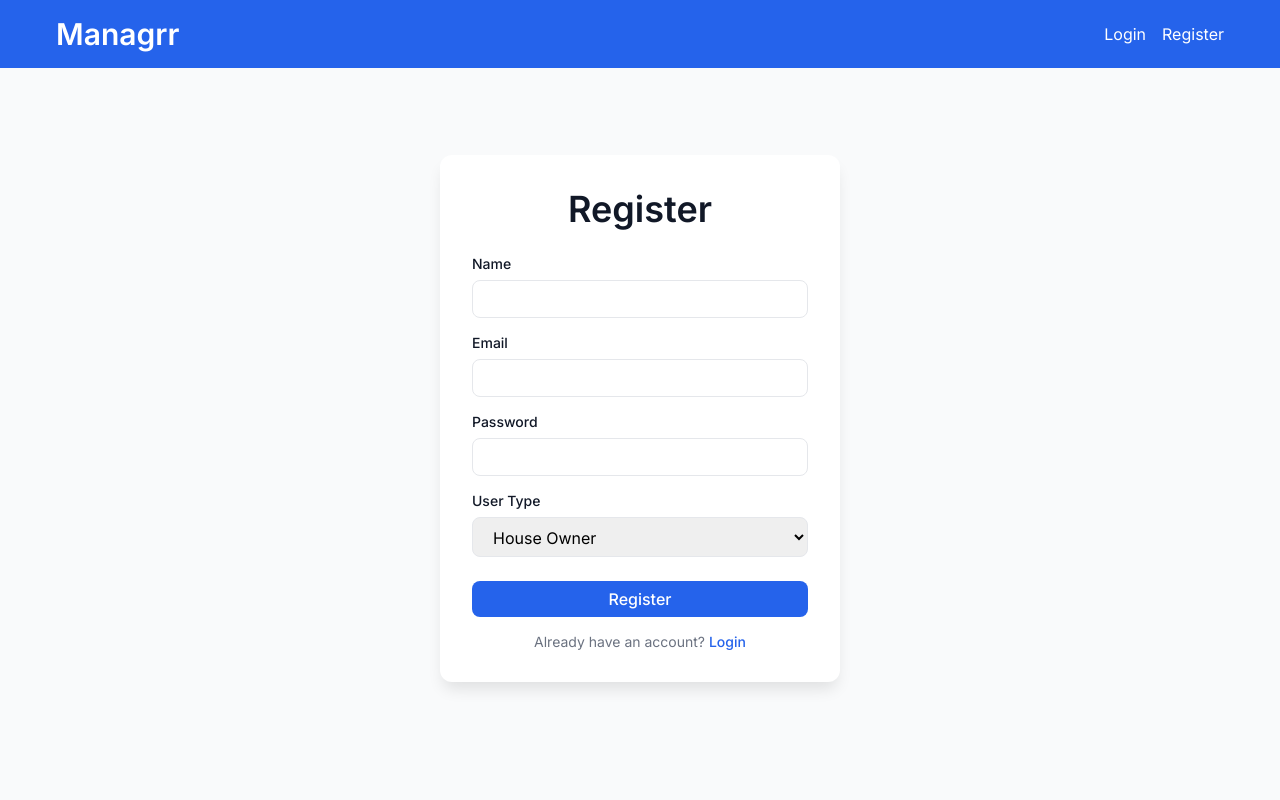
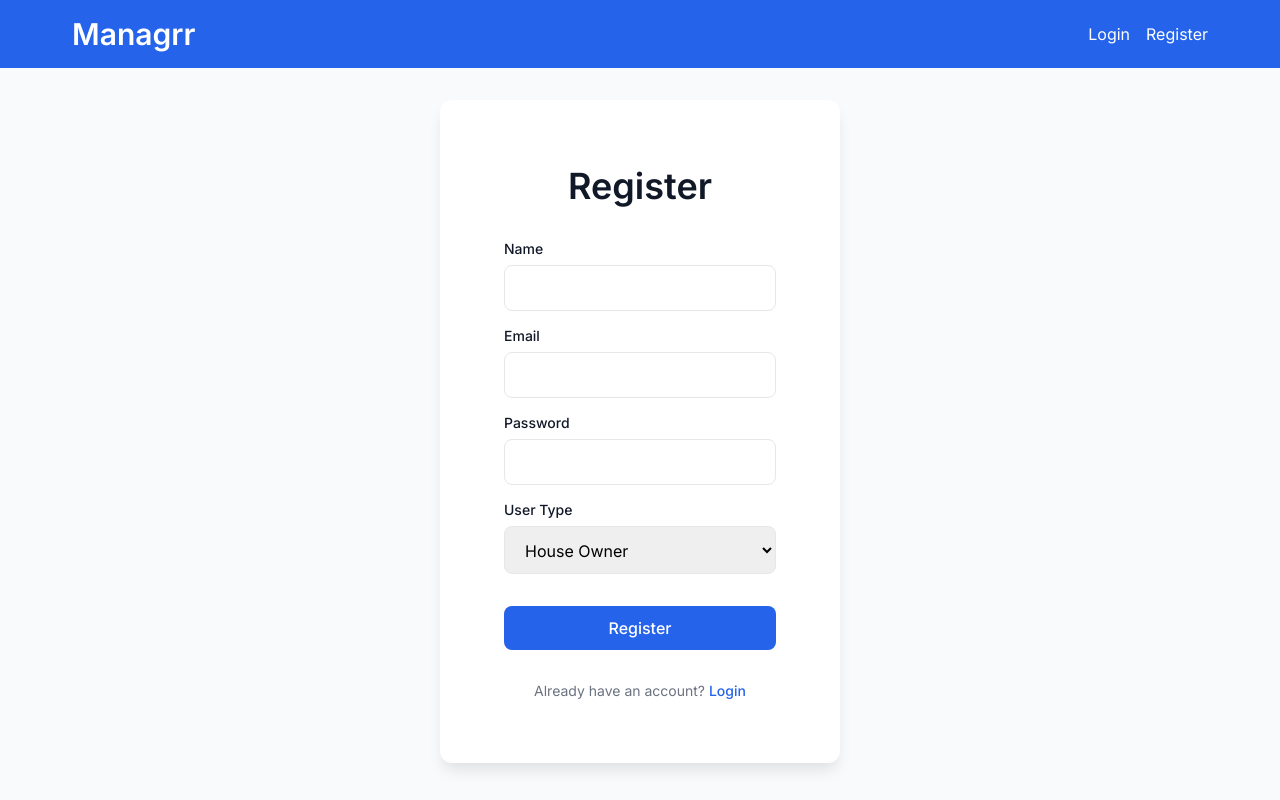
Before and after one commit to juazsh/managrr, a React (Create React App) app in the folder web/: page /register in a window 1280 px wide. Built offline with nearby package versions, Linux system fonts and the light colour scheme; no server answers.

Commit message:
updates: updated UI spacing

```diff
--- a/web/src/components/Navbar.js
+++ b/web/src/components/Navbar.js
@@ -37,13 +37,13 @@ const Navbar = () => {
 const styles = {
   navbar: {
     backgroundColor: theme.colors.primary,
-    padding: `${theme.spacing.md} 0`,
+    padding: `${theme.spacing.element} 0`,
     boxShadow: theme.shadows.md,
   },
   container: {
     maxWidth: '1200px',
     margin: '0 auto',
-    padding: `0 ${theme.spacing.md}`,
+    padding: `0 ${theme.spacing.component}`,
     display: 'flex',
     justifyContent: 'space-between',
     alignItems: 'center',
@@ -57,7 +57,7 @@ const styles = {
   menu: {
     display: 'flex',
     alignItems: 'center',
-    gap: theme.spacing.md,
+    gap: theme.spacing.element,
   },
   link: {
     color: theme.colors.white,
@@ -72,7 +72,7 @@ const styles = {
     backgroundColor: theme.colors.white,
     color: theme.colors.primary,
     border: 'none',
-    padding: `${theme.spacing.sm} ${theme.spacing.md}`,
+    padding: `0.5rem ${theme.spacing.element}`,
     borderRadius: theme.borderRadius.md,
     cursor: 'pointer',
     fontSize: theme.typography.body.fontSize,
--- a/web/src/pages/Home.js
+++ b/web/src/pages/Home.js
@@ -30,12 +30,12 @@ const styles = {
     alignItems: 'center',
     justifyContent: 'center',
     backgroundColor: theme.colors.background,
-    padding: theme.spacing.xl,
+    padding: theme.spacing.section,
     fontFamily: theme.typography.fontFamily,
   },
   card: {
     backgroundColor: theme.colors.white,
-    padding: theme.spacing.xxl,
+    padding: theme.spacing.section,
     borderRadius: theme.borderRadius.xl,
     boxShadow: theme.shadows.lg,
     maxWidth: '600px',
@@ -45,19 +45,19 @@ const styles = {
     color: theme.colors.text,
     fontSize: theme.typography.h1.fontSize,
     fontWeight: theme.typography.h1.fontWeight,
-    marginBottom: theme.spacing.lg,
+    marginBottom: theme.spacing.component,
   },
   userInfo: {
     backgroundColor: theme.colors.background,
-    padding: theme.spacing.md,
+    padding: theme.spacing.component,
     borderRadius: theme.borderRadius.md,
-    marginBottom: theme.spacing.lg,
+    marginBottom: theme.spacing.component,
   },
   greeting: {
     color: theme.colors.primary,
     fontSize: theme.typography.h3.fontSize,
     fontWeight: theme.typography.h3.fontWeight,
-    marginBottom: theme.spacing.sm,
+    marginBottom: theme.spacing.element,
   },
   userType: {
     color: theme.colors.textLight,
--- a/web/src/pages/Login.js
+++ b/web/src/pages/Login.js
@@ -73,10 +73,11 @@ const styles = {
     justifyContent: 'center',
     backgroundColor: theme.colors.background,
     fontFamily: theme.typography.fontFamily,
+    padding: theme.spacing.component,
   },
   card: {
     backgroundColor: theme.colors.white,
-    padding: theme.spacing.xl,
+    padding: theme.spacing.section,
     borderRadius: theme.borderRadius.lg,
     boxShadow: theme.shadows.lg,
     width: '100%',
@@ -86,26 +87,26 @@ const styles = {
     color: theme.colors.text,
     fontSize: theme.typography.h2.fontSize,
     fontWeight: theme.typography.h2.fontWeight,
-    marginBottom: theme.spacing.lg,
+    marginBottom: theme.spacing.component,
     textAlign: 'center',
   },
   form: {
     display: 'flex',
     flexDirection: 'column',
-    gap: theme.spacing.md,
+    gap: theme.spacing.element,
   },
   formGroup: {
     display: 'flex',
     flexDirection: 'column',
   },
   label: {
-    marginBottom: theme.spacing.sm,
+    marginBottom: '0.5rem',
     color: theme.colors.text,
     fontWeight: '500',
     fontSize: theme.typography.small.fontSize,
   },
   input: {
-    padding: `${theme.spacing.sm} ${theme.spacing.md}`,
+    padding: `0.75rem ${theme.spacing.element}`,
     border: `1px solid ${theme.colors.border}`,
     borderRadius: theme.borderRadius.md,
     fontSize: theme.typography.body.fontSize,
@@ -114,25 +115,25 @@ const styles = {
   button: {
     backgroundColor: theme.colors.primary,
     color: theme.colors.white,
-    padding: `${theme.spacing.sm} ${theme.spacing.md}`,
+    padding: `0.75rem ${theme.spacing.element}`,
     border: 'none',
     borderRadius: theme.borderRadius.md,
     fontSize: theme.typography.body.fontSize,
     fontWeight: '500',
     cursor: 'pointer',
-    marginTop: theme.spacing.sm,
+    marginTop: theme.spacing.element,
   },
   error: {
     backgroundColor: theme.colors.errorLight,
     color: theme.colors.error,
-    padding: `${theme.spacing.sm} ${theme.spacing.md}`,
+    padding: `0.75rem ${theme.spacing.element}`,
     borderRadius: theme.borderRadius.md,
-    marginBottom: theme.spacing.md,
+    marginBottom: theme.spacing.element,
     fontSize: theme.typography.small.fontSize,
   },
   linkText: {
     textAlign: 'center',
-    marginTop: theme.spacing.md,
+    marginTop: theme.spacing.component,
     color: theme.colors.textLight,
     fontSize: theme.typography.small.fontSize,
   },
--- a/web/src/pages/Register.js
+++ b/web/src/pages/Register.js
@@ -114,10 +114,11 @@ const styles = {
     justifyContent: 'center',
     backgroundColor: theme.colors.background,
     fontFamily: theme.typography.fontFamily,
+    padding: theme.spacing.component,
   },
   card: {
     backgroundColor: theme.colors.white,
-    padding: theme.spacing.xl,
+    padding: theme.spacing.section,
     borderRadius: theme.borderRadius.lg,
     boxShadow: theme.shadows.lg,
     width: '100%',
@@ -127,26 +128,26 @@ const styles = {
     color: theme.colors.text,
     fontSize: theme.typography.h2.fontSize,
     fontWeight: theme.typography.h2.fontWeight,
-    marginBottom: theme.spacing.lg,
+    marginBottom: theme.spacing.component,
     textAlign: 'center',
   },
   form: {
     display: 'flex',
     flexDirection: 'column',
-    gap: theme.spacing.md,
+    gap: theme.spacing.element,
   },
   formGroup: {
     display: 'flex',
     flexDirection: 'column',
   },
   label: {
-    marginBottom: theme.spacing.sm,
+    marginBottom: '0.5rem',
     color: theme.colors.text,
     fontWeight: '500',
     fontSize: theme.typography.small.fontSize,
   },
   input: {
-    padding: `${theme.spacing.sm} ${theme.spacing.md}`,
+    padding: `0.75rem ${theme.spacing.element}`,
     border: `1px solid ${theme.colors.border}`,
     borderRadius: theme.borderRadius.md,
     fontSize: theme.typography.body.fontSize,
@@ -155,20 +156,20 @@ const styles = {
   button: {
     backgroundColor: theme.colors.primary,
     color: theme.colors.white,
-    padding: `${theme.spacing.sm} ${theme.spacing.md}`,
+    padding: `0.75rem ${theme.spacing.element}`,
     border: 'none',
     borderRadius: theme.borderRadius.md,
     fontSize: theme.typography.body.fontSize,
     fontWeight: '500',
     cursor: 'pointer',
-    marginTop: theme.spacing.sm,
+    marginTop: theme.spacing.element,
   },
   error: {
     backgroundColor: theme.colors.errorLight,
     color: theme.colors.error,
-    padding: `${theme.spacing.sm} ${theme.spacing.md}`,
+    padding: `0.75rem ${theme.spacing.element}`,
     borderRadius: theme.borderRadius.md,
-    marginBottom: theme.spacing.md,
+    marginBottom: theme.spacing.element,
     fontSize: theme.typography.small.fontSize,
   },
   successMessage: {
@@ -178,7 +179,7 @@ const styles = {
   },
   linkText: {
     textAlign: 'center',
-    marginTop: theme.spacing.md,
+    marginTop: theme.spacing.component,
     color: theme.colors.textLight,
     fontSize: theme.typography.small.fontSize,
   },
--- a/web/src/pages/VerifyEmail.js
+++ b/web/src/pages/VerifyEmail.js
@@ -66,10 +66,11 @@ const styles = {
     justifyContent: 'center',
     backgroundColor: theme.colors.background,
     fontFamily: theme.typography.fontFamily,
+    padding: theme.spacing.component,
   },
   card: {
     backgroundColor: theme.colors.white,
-    padding: theme.spacing.xl,
+    padding: theme.spacing.section,
     borderRadius: theme.borderRadius.lg,
     boxShadow: theme.shadows.lg,
     width: '100%',
@@ -80,35 +81,35 @@ const styles = {
     color: theme.colors.text,
     fontSize: theme.typography.h2.fontSize,
     fontWeight: theme.typography.h2.fontWeight,
-    marginBottom: theme.spacing.md,
+    marginBottom: theme.spacing.element,
   },
   titleSuccess: {
     color: theme.colors.success,
     fontSize: theme.typography.h2.fontSize,
     fontWeight: theme.typography.h2.fontWeight,
-    marginBottom: theme.spacing.md,
+    marginBottom: theme.spacing.element,
   },
   titleError: {
     color: theme.colors.error,
     fontSize: theme.typography.h2.fontSize,
     fontWeight: theme.typography.h2.fontWeight,
-    marginBottom: theme.spacing.md,
+    marginBottom: theme.spacing.element,
   },
   message: {
     color: theme.colors.text,
     fontSize: theme.typography.body.fontSize,
-    marginBottom: theme.spacing.lg,
+    marginBottom: theme.spacing.component,
   },
   messageError: {
     color: theme.colors.textLight,
     fontSize: theme.typography.body.fontSize,
-    marginBottom: theme.spacing.lg,
+    marginBottom: theme.spacing.component,
   },
   button: {
     display: 'inline-block',
     backgroundColor: theme.colors.primary,
     color: theme.colors.white,
-    padding: `${theme.spacing.sm} ${theme.spacing.lg}`,
+    padding: `0.75rem ${theme.spacing.component}`,
     borderRadius: theme.borderRadius.md,
     textDecoration: 'none',
     fontSize: theme.typography.body.fontSize,
--- a/web/src/theme.js
+++ b/web/src/theme.js
@@ -39,12 +39,10 @@ export const theme = {
     },
 
     spacing: {
-      xs: '0.25rem',
-      sm: '0.5rem',
-      md: '1rem',
-      lg: '1.5rem',
-      xl: '2rem',
-      xxl: '3rem',
+      element: '1rem',
+      component: '2rem',
+      section: '4rem',
+      sectionMobile: '2rem',
     },
 
     borderRadius: {
@@ -59,4 +57,8 @@ export const theme = {
       md: '0 4px 6px -1px rgba(0, 0, 0, 0.1)',
       lg: '0 10px 15px -3px rgba(0, 0, 0, 0.1)',
     },
+
+    breakpoints: {
+      mobile: '768px',
+    },
   };
```
